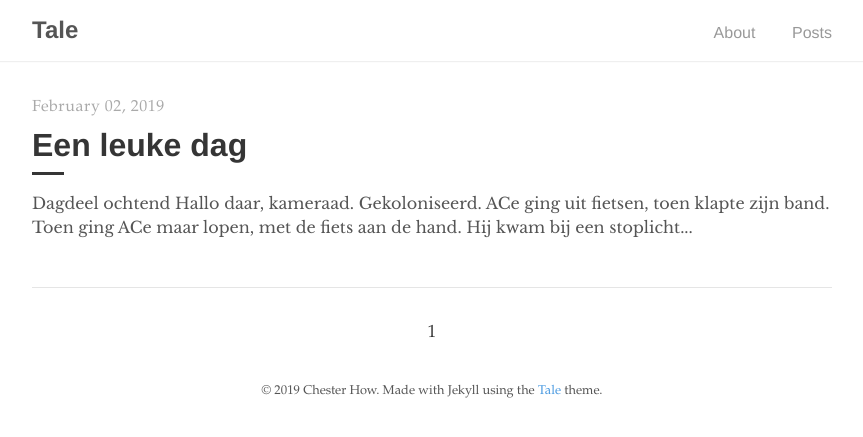
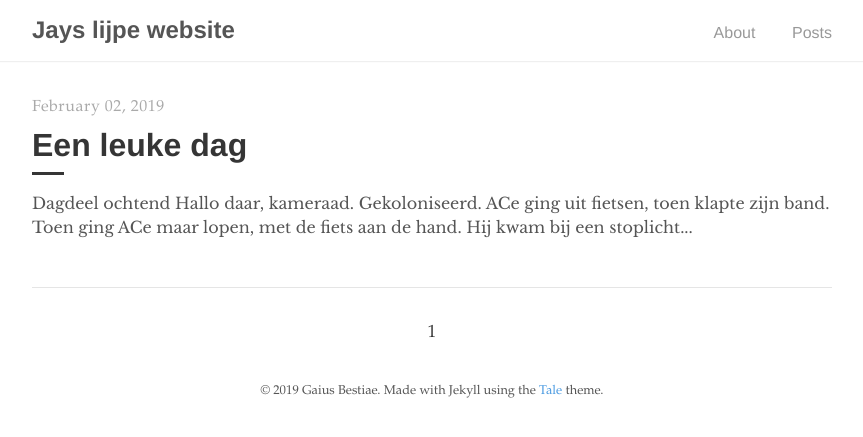
Before and after one commit to JayteBeest/JayteBeest.github.io, a Jekyll site: the page built from index.html, in a window 1280 px wide. Shown: the top 437 px of the page, without its empty margins (208-1071 px from the left). Built offline with Jekyll 4.4.1, drawn with Linux system fonts in a browser that asks for light colours; the list of posts is cut into pages by our own code.

Commit message:
Update _config.yml

```diff
--- a/_config.yml
+++ b/_config.yml
@@ -1,6 +1,6 @@
 # Site settings
-title:          Tale
-description:    "Minimal Jekyll theme for storytellers"
+title:          Jays lijpe website
+description:    "Life of Jay"
 baseurl:        ""
 url:            "https://chesterhow.github.io"
 
@@ -9,9 +9,9 @@ google_analytics: UA—XXXXXXXX-X
 
 # Author
 author:
-  name:         Chester How
-  url:          https://chester.how
-  email:        chesterhow@gmail.com
+  name:         Gaius Bestiae
+  url:
+  email:
 
 # Build settings
 markdown:       kramdown
@@ -31,8 +31,8 @@ plugins:
   # - jemoji #Uncomment this to allow emoji in your post
 
 # Permalinks
-permalink:      /:year-:month-:day/:title
-paginate:       5
+permalink:      /:day-:month-:year/:title
+paginate:       4
 
 # Excludes
 exclude: [ Gemfile, Gemfile.lock, tale.gemspec ]
```
